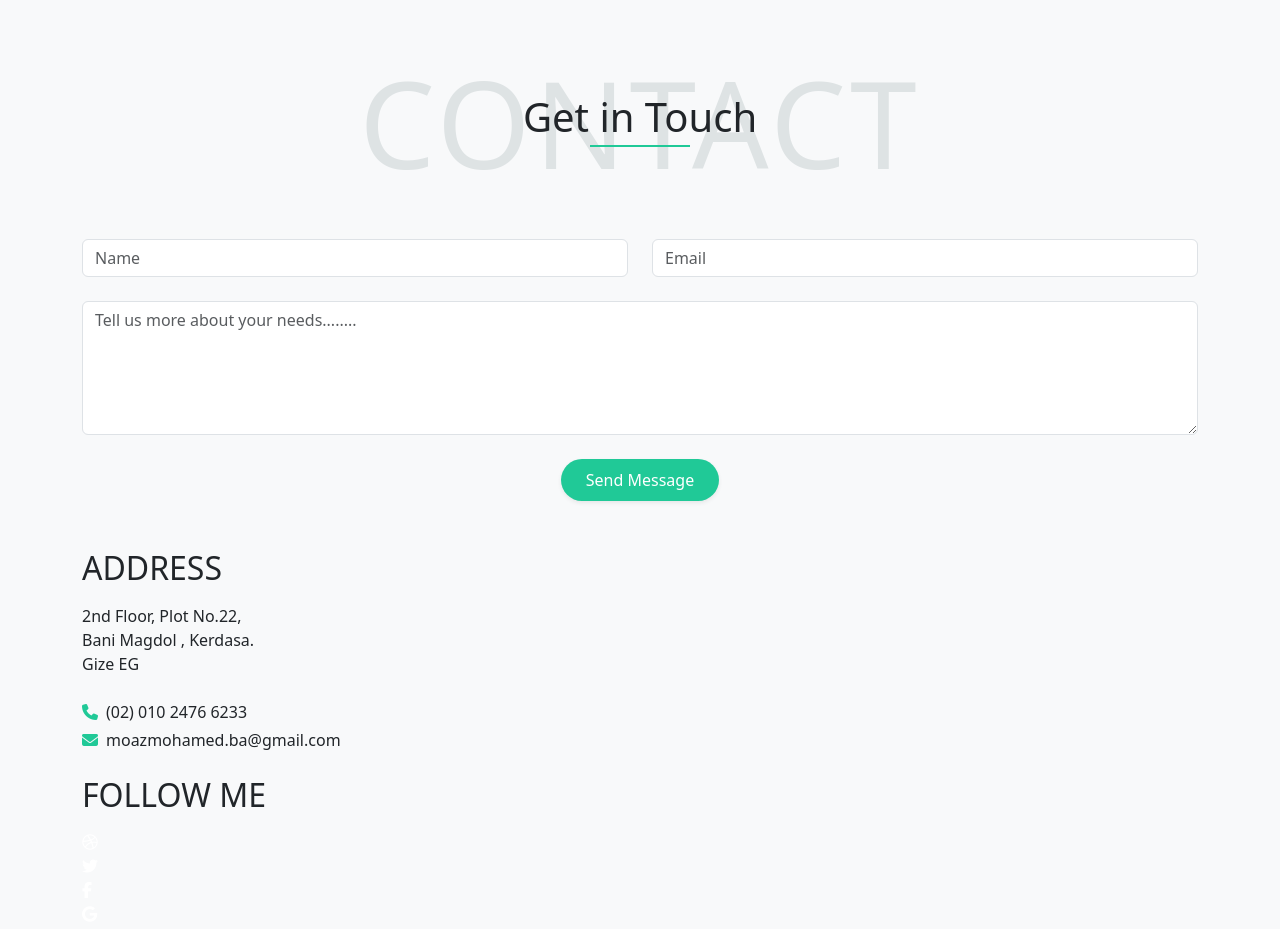
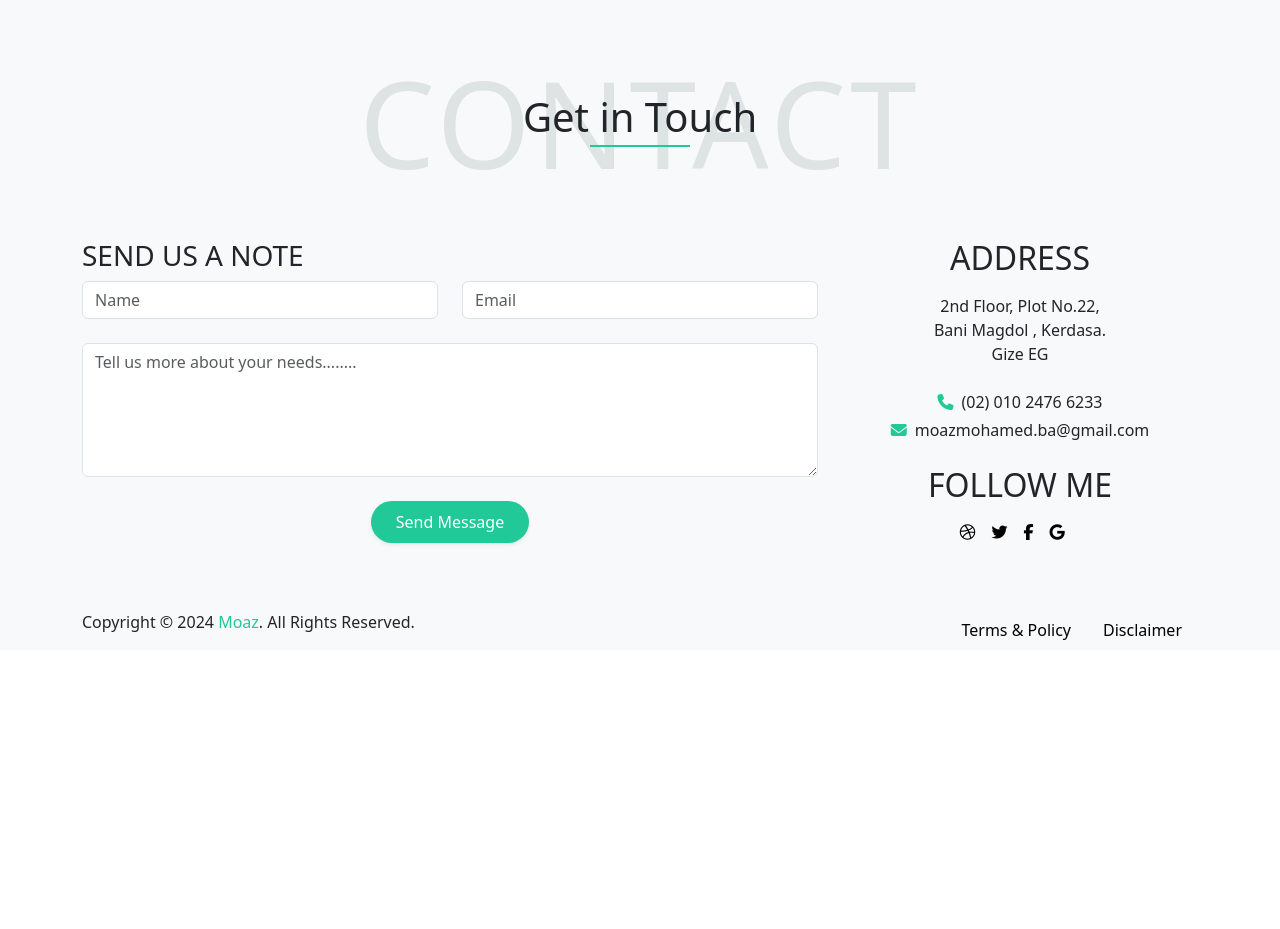
Before and after one commit to MoazCodes/Moaz, a plain HTML site: page index.html in a window 1280 px wide. Shown: the part 5193-6122 px from the top of the page. After the commit the page ends 5867 px from the top, so only its background shows below. Drawn offline with Linux system fonts and the light colour scheme.

Commit message:
Feat:contact and footer

```diff
--- a/css/main.css
+++ b/css/main.css
@@ -32,7 +32,9 @@
 
  .nav-link:hover,
  .nav-link:focus,
- .active{
+ .active,
+ i:hover
+{
   color:var(--main-color) !important ;
 }
 
--- a/index.html
+++ b/index.html
@@ -112,7 +112,7 @@
     </header>
 
     <!-- about section -->
-    <section class="about w-100">
+    <section class="about">
       <div class="container">
         <h2 class="text-center">Know Me More</h2>
         <div class="row">
@@ -198,7 +198,7 @@
     </section>
 
     <!-- services section -->
-    <section class="services w-100 bg-light">
+    <section class="services bg-light">
       <div class="container">
         <h2 class="text-center">What I Do?</h2>
       </div>
@@ -658,7 +658,11 @@
       </div>
 
       <div class="container">
-        <form class="" id="contact-form" method="post">
+        <div class="row">
+          <form class="col-md-8" id="contact-form" method="post">
+            <h3 class="fw-normal text-uppercase ">
+              Send Us A Note
+            </h3>
             <div class="row g-4">
               <div class="col-xl-6">
                 <input
@@ -685,7 +689,7 @@
                 ></textarea>
               </div>
             </div>
-          <p class="text-center mt-4 mb-0">
+            <p class="text-center  mt-4 mb-0">
               <button
                 class="btn text-white bg-primary shadow-sm rounded-pill ps-4 pe-4 pt-2 pb-2"
                 type="submit"
@@ -696,8 +700,8 @@
             <div class="Toastify"></div>
           </form>
 
-        <div class="col-md-4 col-xl-3 text-center text-md-start mt-5">
-          <h2 class="mb-3 text-uppercase">Address</h2>
+          <div class="col-md-4 text-center mt-5  mt-md-0">
+            <h2 class="fw-normal mb-sm-3 text-uppercase">Address</h2>
             <p class="mb-4">
               2nd Floor, Plot No.22,<br />
               Bani Magdol , Kerdasa.<br />Gize EG
@@ -712,36 +716,70 @@
                 ><i class="fas fa-envelope"></i></span
               >moazmohamed.ba@gmail.com
             </p>
-          <h2 class="mb-3 text-uppercase">Follow Me</h2>
+            <h2 class="fw-normal mb-3 text-uppercase">Follow Me</h2>
             <ul
-            class="social-icons justify-content-center justify-content-md-start list-unstyled"
+              class=" d-flex justify-content-center list-unstyled"
             >
-            <li class="">
+              <li class="me-3">
                 <a href="http://www.dribbble.com" target="_blank"
-                ><i class="fab fa-dribbble"></i
+                  ><i class="fab fa-dribbble text-black"></i
                 ></a>
               </li>
-            <li class="">
+              <li class="me-3">
                 <a href="https://twitter.com" target="_blank"
-                ><i class="fab fa-twitter"></i
+                  ><i class="fab fa-twitter text-black"></i
                 ></a>
               </li>
-            <li class="">
+              <li class="me-3">
                 <a href="http://www.facebook.com" target="_blank"
-                ><i class="fab fa-facebook-f"></i
+                  ><i class="fab fa-facebook-f text-black"></i
                 ></a>
               </li>
-            <li class="">
+              <li class="me-3">
                 <a href="http://www.google.com/" target="_blank"
-                ><i class="fab fa-google"></i
+                  ><i class="fab fa-google text-black"></i
                 ></a>
               </li>
             </ul>
           </div>
         </div>
+      </div>
     </section>
 
-    <footer></footer>
+    <footer class="bg-light mb-4">
+      <div class="container">
+        <div class="row">
+          <div class="col-lg-6 text-center text-lg-start">
+            <p class="mb-3 mb-lg-0">
+              Copyright © 2024 <a href="#home" class="fw-500 text-decoration-none text-primary">Moaz</a>. All
+              Rights Reserved.
+            </p>
+          </div>
+          <div class="col-lg-6">
+            <ul
+              class="nav nav-separator justify-content-center justify-content-lg-end"
+            >
+              <li class="nav-item">
+                <a
+                  class="nav-link text-black"
+
+                  href="#terms-policy"
+                  >Terms &amp; Policy</a
+                >
+              </li>
+              <li class="nav-item ">
+                <a
+                  class="nav-link text-black"
+
+                  href="#disclaimer"
+                  >Disclaimer</a
+                >
+              </li>
+            </ul>
+          </div>
+        </div>
+      </div>
+    </footer>
 
     <script>
       // Save the scroll position in localStorage before the page unloads
```
Lines whose indentation alone changed are shown as unchanged.
